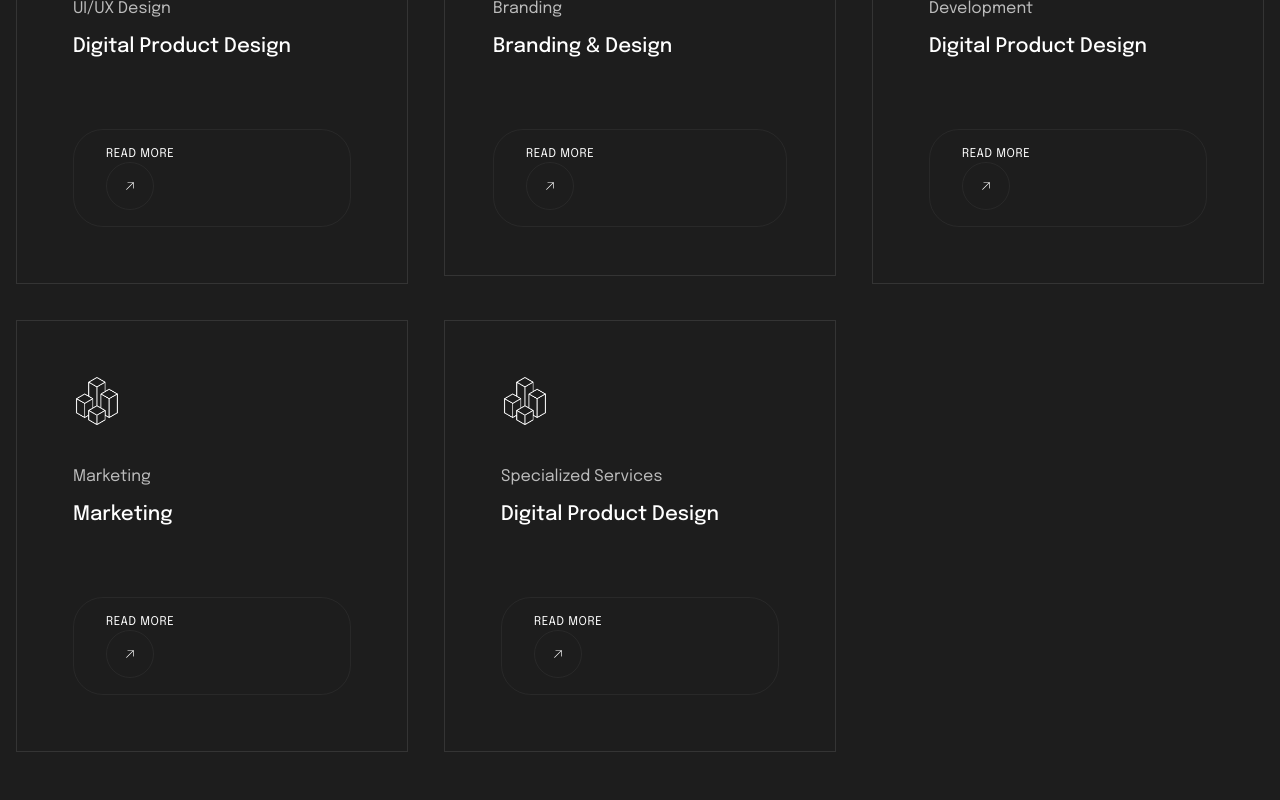
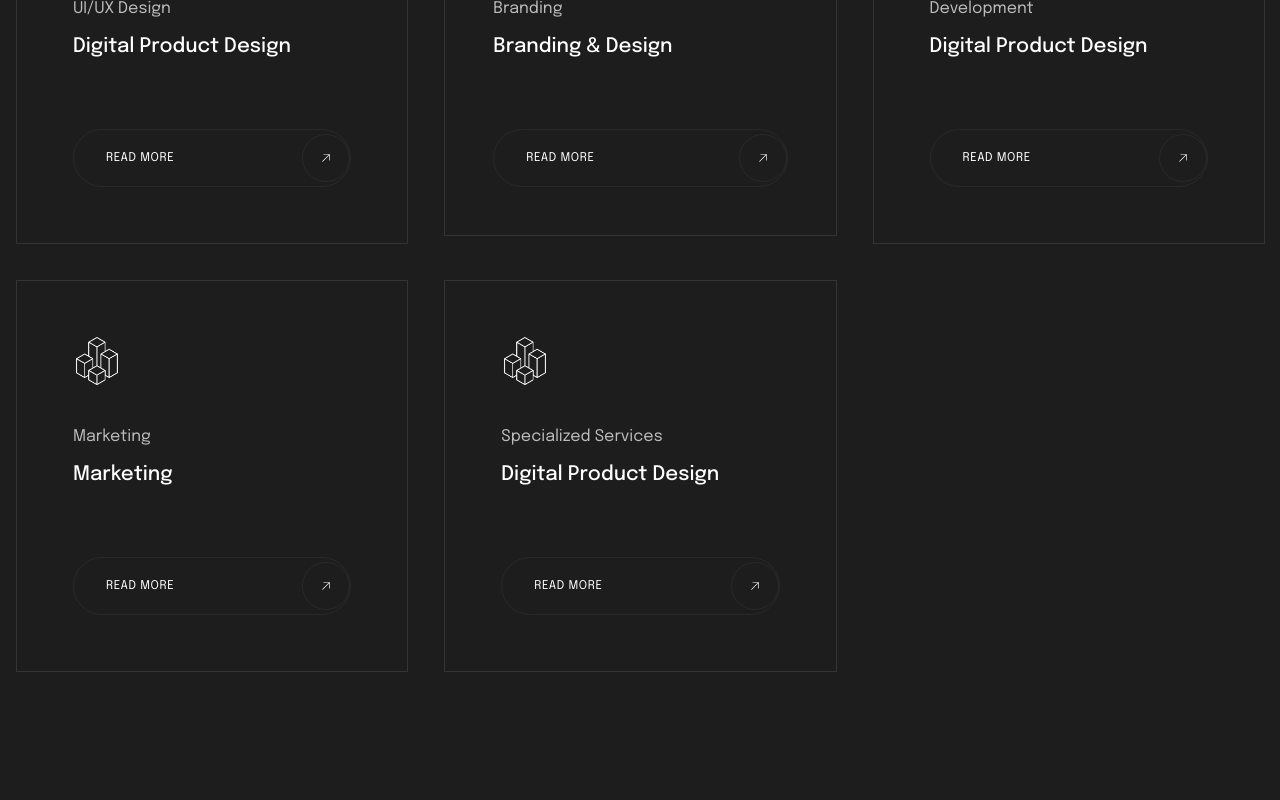
Before and after one commit to ahmetizgi84/fiv-media, a React (Vite) app: page / in a window 1280 px wide. Shown: the part 1660-2460 px from the top of the page. Built offline with nearby package versions, Linux system fonts and the light colour scheme.

Commit message:
button düzenlenmesi
button düzenlenmesi

```diff
--- a/src/pages/Home.tsx
+++ b/src/pages/Home.tsx
@@ -199,7 +199,7 @@ function OurServices() {
 
       <div className="grid grid-cols-3  gap-9 justify-center items-center min-w-max  max-sm:grid-cols-1 " >
         {/* CARD 1 */}
-        <div className="flex-1 items-start border border-white/[0.1] md:p-14 p-8   ">
+        <div className="max-w-md max-sm:max-w-md  flex-1 items-start border border-white/[0.1] md:p-14 p-8   ">
           <div className="w-12 mb-10">
             <img src="/images/0.png" alt="" className="w-full h-full object-cover align-middle" />
           </div>
@@ -213,10 +213,10 @@ function OurServices() {
           <div className=''>
             <Link
               to='/services'
-              className="w-full py-4 pl-8 border border-white/[0.05] rounded-[30px] transition duration-300 ease-in-out relative mt-8 uppercase text-xs tracking-wider inline-block no-underline hover:bg-white hover:text-zinc-800 max-sm:mx-auto">
+              className="w-full py-1 pl-8 border border-white/[0.05] rounded-[30px] transition duration-300 ease-in-out relative mt-8 uppercase text-xs tracking-wider inline-block no-underline hover:bg-white hover:text-zinc-800 max-sm:mx-auto">
               {t('readMore')}
               <svg
-                className="relative -top-0 right-0 w-12 h-12 p-4 border border-white/[0.05] rounded-[50%]"
+                className="relative inline-block -top-0 right-0 w-12 h-12 p-4 border border-white/[0.05] rounded-[50%] ml-32 max-sm:ml-56 "
                 width="18"
                 height="18"
                 viewBox="0 0 18 18"
@@ -231,7 +231,7 @@ function OurServices() {
         </div>
 
         {/* CARD 2 */}
-        <div className="flex-1 border  border-white/[0.1] md:p-12 p-8">
+        <div className="max-w-md max-sm:max-w-md flex-1 border  border-white/[0.1] md:p-12 p-8">
           <div className="w-12 mb-10">
             <img src="/images/1.png" alt="" className="w-full h-full object-cover align-middle" />
           </div>
@@ -245,10 +245,10 @@ function OurServices() {
           <div className='flex'>
           <Link
               to='/services'
-              className="w-full py-4 pl-8 border border-white/[0.05] rounded-[30px] transition duration-300 ease-in-out relative mt-8 uppercase text-xs tracking-wider inline-block no-underline hover:bg-white hover:text-zinc-800 max-sm:mx-auto">
+              className="w-full py-1 pl-8 border border-white/[0.05] rounded-[30px] transition duration-300 ease-in-out relative mt-8 uppercase text-xs tracking-wider inline-block no-underline hover:bg-white hover:text-zinc-800 max-sm:mx-auto  ">
               {t('readMore')}
               <svg
-                className="relative -top-0 right-0 w-12 h-12 p-4 border border-white/[0.05] rounded-[50%]"
+                className="relative inline-block -top-0 right-0 w-12 h-12 p-4 border border-white/[0.05] rounded-[50%] ml-36  max-sm:ml-56 "
                 width="18"
                 height="18"
                 viewBox="0 0 18 18"
@@ -263,7 +263,7 @@ function OurServices() {
         </div>
 
         {/* CARD 3 */}
-        <div className="flex-1 border  border-white/[0.1] md:p-14 p-8">
+        <div className="max-w-md max-sm:max-w-md  flex-1 border  border-white/[0.1] md:p-14 p-8">
           <div className="w-12 mb-10">
             <img src="/images/2.png" alt="" className="w-full h-full object-cover align-middle" />
           </div>
@@ -277,10 +277,10 @@ function OurServices() {
           <div>
           <Link
               to='/services'
-              className="w-full py-4 pl-8 border border-white/[0.05] rounded-[30px] transition duration-300 ease-in-out relative mt-8 uppercase text-xs tracking-wider inline-block no-underline hover:bg-white hover:text-zinc-800 max-sm:mx-auto">
+              className="w-full py-1 pl-8 border border-white/[0.05] rounded-[30px] transition duration-300 ease-in-out relative mt-8 uppercase text-xs tracking-wider inline-block no-underline hover:bg-white hover:text-zinc-800 max-sm:mx-auto">
               {t('readMore')}
               <svg
-                className="relative -top-0 right-0 w-12 h-12 p-4 border border-white/[0.05] rounded-[50%]"
+                className="relative inline-block -top-0 right-0 w-12 h-12 p-4 border border-white/[0.05] rounded-[50%] ml-32 max-sm:ml-56  "
                 width="18"
                 height="18"
                 viewBox="0 0 18 18"
@@ -295,7 +295,7 @@ function OurServices() {
         </div>
 
         {/* Kart 4 */}
-        <div className="flex-1 border  border-white/[0.1] md:p-14 p-8 ">
+        <div className="max-w-md max-sm:max-w-md  flex-1 border  border-white/[0.1] md:p-14 p-8 ">
           <div className="w-12 mb-10">
             <img src="/images/2.png" alt="" className="w-full h-full object-cover align-middle" />
           </div>
@@ -310,10 +310,10 @@ Without a Market a Brand can not survive no matter how good it is. Our Mission i
           <div>
           <Link
               to='/services'
-              className="w-full py-4 pl-8 border border-white/[0.05] rounded-[30px] transition duration-300 ease-in-out relative mt-8 uppercase text-xs tracking-wider inline-block no-underline hover:bg-white hover:text-zinc-800 max-sm:mx-auto">
+              className="w-full py-1 pl-8 border border-white/[0.05] rounded-[30px] transition duration-300 ease-in-out relative mt-8 uppercase text-xs tracking-wider inline-block no-underline hover:bg-white hover:text-zinc-800 max-sm:mx-auto">
               {t('readMore')}
               <svg
-                className="relative -top-0 right-0 w-12 h-12 p-4 border border-white/[0.05] rounded-[50%]"
+                className="relative inline-block -top-0 right-0 w-12 h-12 p-4 border border-white/[0.05] rounded-[50%]  ml-32 max-sm:ml-56 "
                 width="18"
                 height="18"
                 viewBox="0 0 18 18"
@@ -327,7 +327,7 @@ Without a Market a Brand can not survive no matter how good it is. Our Mission i
           </div>
         </div>
         {/* Kart 5 */}
-        <div className="flex-1 border  border-white/[0.1] md:p-14 p-8 ">
+        <div className=" max-w-md max-sm:max-w-md  flex-1 border  border-white/[0.1] md:p-14 p-8 ">
           <div className="w-12 mb-10">
             <img src="/images/2.png" alt="" className="w-full h-full object-cover align-middle" />
           </div>
@@ -341,10 +341,10 @@ Without a Market a Brand can not survive no matter how good it is. Our Mission i
           <div>
           <Link
               to='/services'
-              className="w-full py-4 pl-8 border border-white/[0.05] rounded-[30px] transition duration-300 ease-in-out relative mt-8 uppercase text-xs tracking-wider inline-block no-underline hover:bg-white hover:text-zinc-800 max-sm:mx-auto">
+              className="w-full py-1 pl-8 border border-white/[0.05] rounded-[30px] transition duration-300 ease-in-out relative mt-8 uppercase text-xs tracking-wider inline-block no-underline hover:bg-white hover:text-zinc-800 max-sm:mx-auto">
               {t('readMore')}
               <svg
-                className="relative -top-0 right-0 w-12 h-12 p-4 border border-white/[0.05] rounded-[50%]"
+                className="relative inline-block -top-0 right-0 w-12 h-12 p-4 border border-white/[0.05] rounded-[50%] ml-32 max-sm:ml-56 "
                 width="18"
                 height="18"
                 viewBox="0 0 18 18"
@@ -383,7 +383,7 @@ function SimpleCard() {
   const { t } = useTranslation();
   return (
    <div className="mt-8 h-full flex-1 justify-end items-center w-full md:mr-20 ">
-    <div className="md:w-[100vw] w-full relative gifanimasyon  h-screen  bg-auto max-sm:mx-auto max-sm:w-96 max-sm:h-96 " >
+    <div className="md:w-[100vw] w-full relative gifanimasyon  h-screen  bg-auto max-sm:mx-auto max-sm:w-84 max-sm:h-96 " >
 
 
 
```
